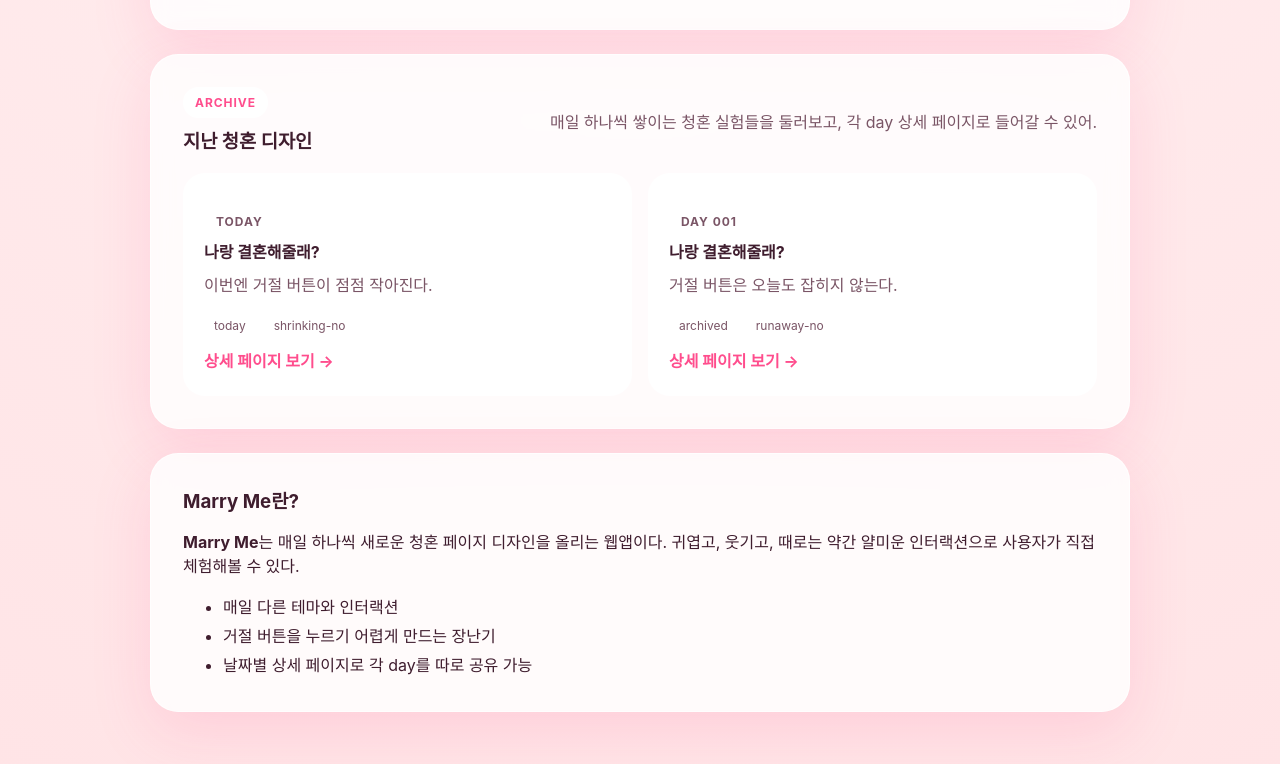
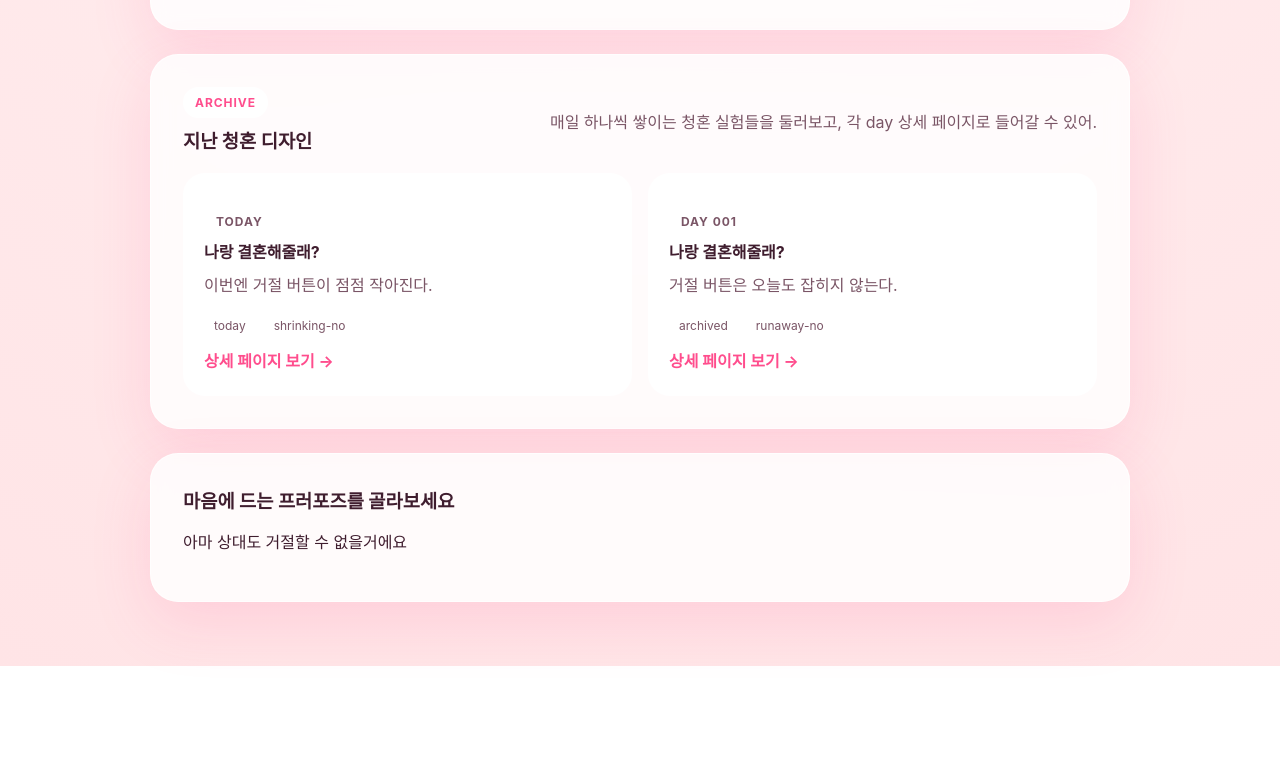
Before and after one commit to typark2000/marryme, a website: page index.html in a window 1280 px wide. Shown: the part 675-1439 px from the top of the page. After the commit the page ends 1341 px from the top, so only its background shows below. Drawn offline with Linux system fonts and the light colour scheme.

Commit message:
Update about section copy

```diff
--- a/index.html
+++ b/index.html
@@ -28,17 +28,8 @@
       </section>
 
       <section class="about card">
-        <h3>Marry Me란?</h3>
-        <p>
-          <strong>Marry Me</strong>는 매일 하나씩 새로운 청혼 페이지 디자인을 올리는
-          웹앱이다. 귀엽고, 웃기고, 때로는 약간 얄미운 인터랙션으로 사용자가 직접
-          체험해볼 수 있다.
-        </p>
-        <ul>
-          <li>매일 다른 테마와 인터랙션</li>
-          <li>거절 버튼을 누르기 어렵게 만드는 장난기</li>
-          <li>날짜별 상세 페이지로 각 day를 따로 공유 가능</li>
-        </ul>
+        <h3>마음에 드는 프러포즈를 골라보세요</h3>
+        <p>아마 상대도 거절할 수 없을거에요</p>
       </section>
     </main>
 
```
